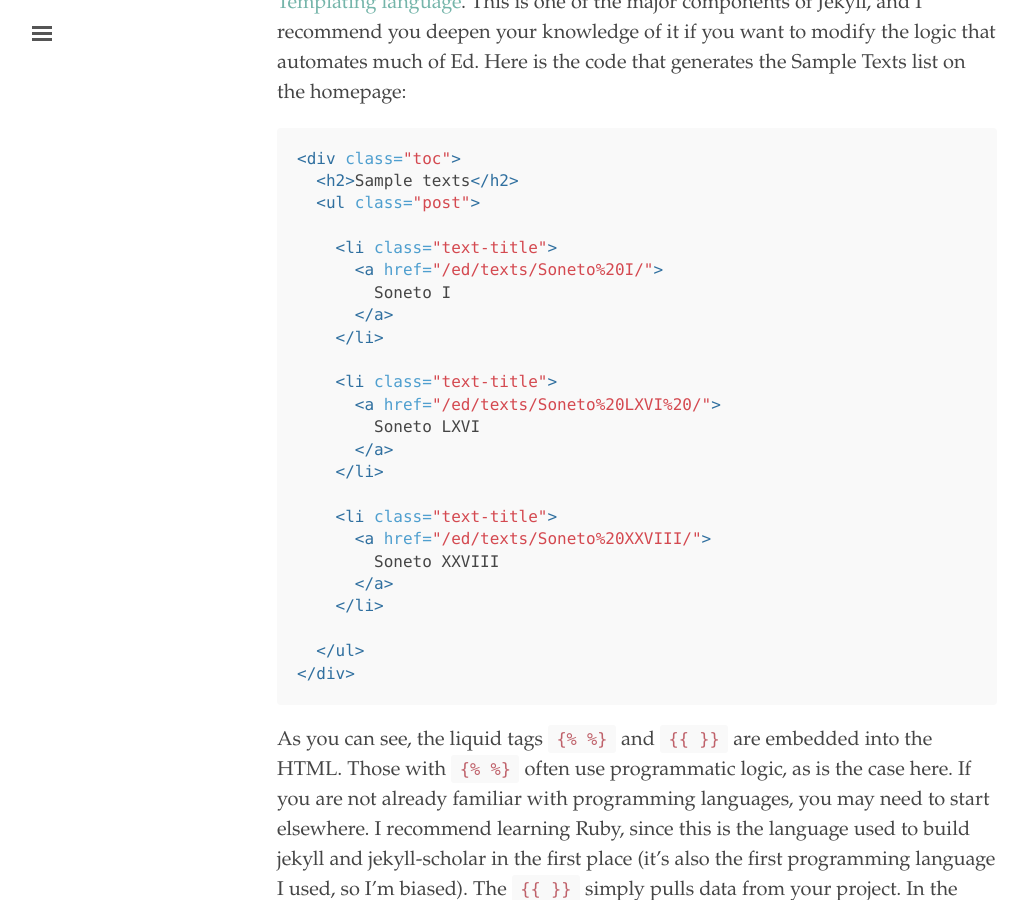
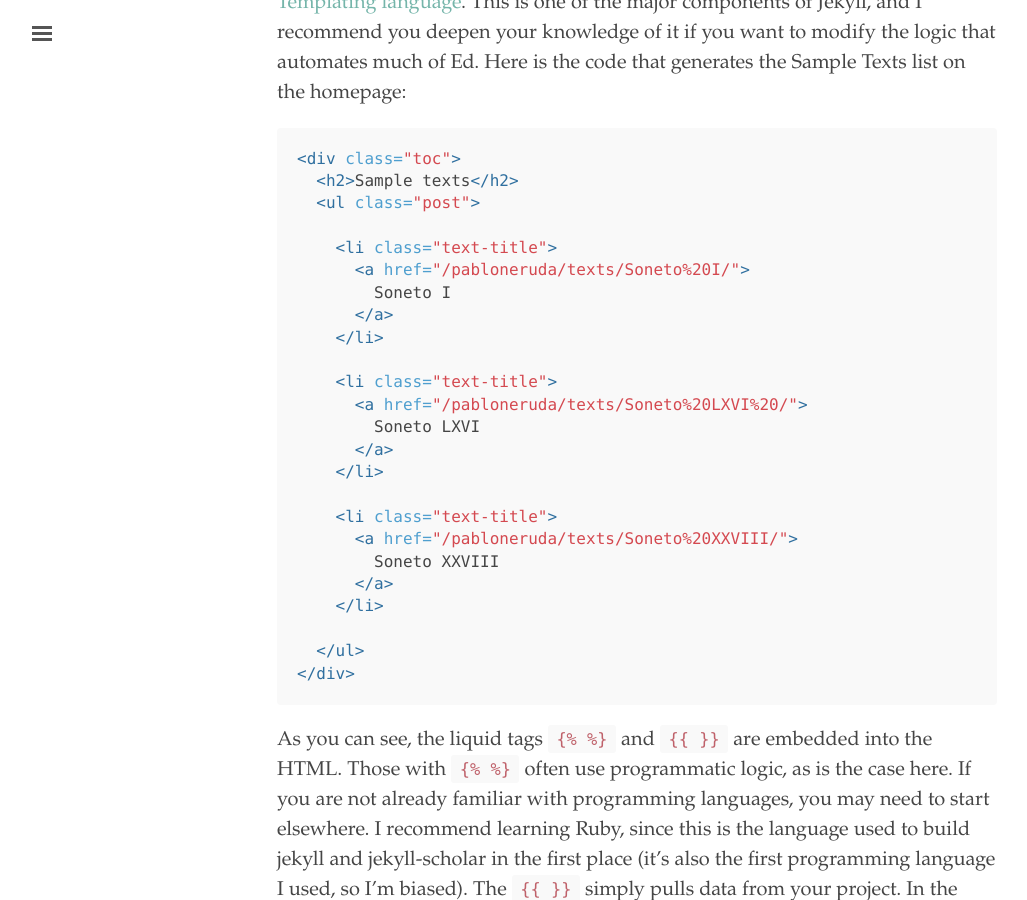
Before and after one commit to madeleine-ch/pabloneruda, a Jekyll site: the page built from documentation.md, in a window 1280 px wide and 900 px high, scrolled down 13699 px. Shown: the whole window, without its empty margins (3-1030 px from the left). Built offline with Jekyll 4.4.1, drawn with Linux system fonts in a browser that asks for light colours.

Commit message:
Update _config.yml

```diff
--- a/_config.yml
+++ b/_config.yml
@@ -5,7 +5,7 @@ title:               Sonetos
 tagline:             'by Pablo Neruda'
 description:         'Ed is a Jekyll theme designed for textual editors based on minimal computing principles, and focused on legibility and flexibility.'
 url:                 'http://minicomp.github.io'
-baseurl:             '/ed'
+baseurl:             '/pabloneruda'
 
 # About/contact
 author:
```
